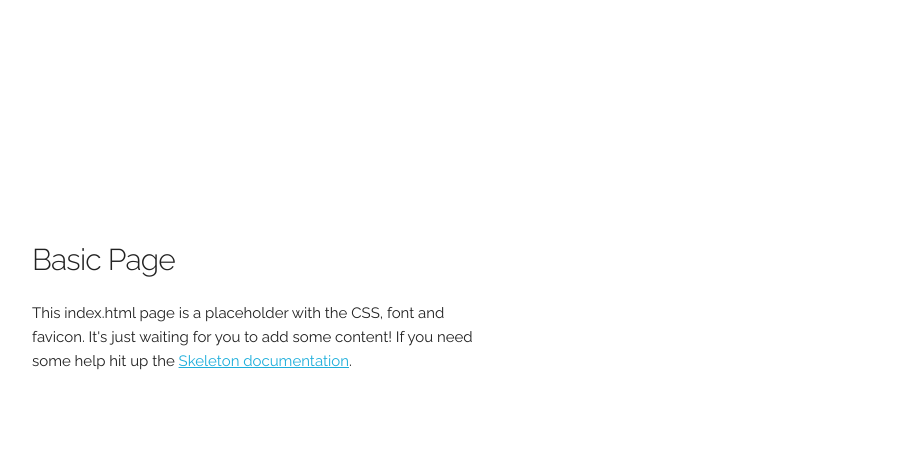
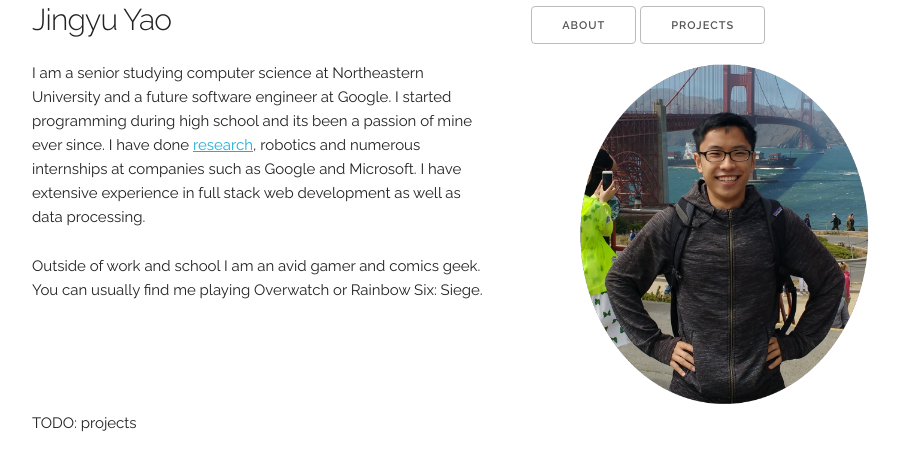
Before and after one commit to jingyuyao/jingyuyao.github.io, a plain HTML site: page index.html in a window 1280 px wide. Shown: the whole page, without its empty margins (128-1027 px from the left). Drawn offline with Linux system fonts and the light colour scheme.

Commit message:
short bio

```diff
--- /dev/null
+++ b/css/index.css
@@ -0,0 +1,4 @@
+.header {
+  align-items: center;
+  display: flex;
+}
--- a/index.html
+++ b/index.html
@@ -9,18 +9,53 @@
   <link href="//fonts.googleapis.com/css?family=Raleway:400,300,600" rel="stylesheet" type="text/css">
   <link rel="stylesheet" href="css/normalize.css">
   <link rel="stylesheet" href="css/skeleton.css">
+  <link rel="stylesheet" href="css/index.css">
   <link rel="icon" type="image/png" href="images/favicon.png">
 </head>
 <body>
 
   <div class="container">
-    <div class="row">
-      <div class="one-half column" style="margin-top: 25%">
-        <h4>Basic Page</h4>
-        <p>This index.html page is a placeholder with the CSS, font and favicon. It's just waiting for you to add some content! If you need some help hit up the <a href="http://www.getskeleton.com">Skeleton documentation</a>.</p>
+    <div class="row header">
+      <h4 class="one-half column">Jingyu Yao</h4>
+      <div class="one-half column">
+        <a class="button" href="#about">About</a>
+        <a class="button" href="#projects">Projects</a>
+      </div>
+    </div>
+    <div id="about" class="row">
+      <div class="six columns">
+        <p>
+          I am a senior studying computer science at Northeastern University
+          and a future software engineer at Google. I started programming during
+          high school and its been a passion of mine ever since. I have done
+          <a href="documents/Jingyu_Yao_HS_Research_no_code.pdf">research</a>,
+          robotics and numerous internships at companies such as Google and
+          Microsoft. I have extensive experience in full stack web development
+          as well as data processing.
+        </p>
+        <p>
+          Outside of work and school I am an avid gamer and comics geek. You can
+          usually find me playing Overwatch or Rainbow Six: Siege.
+        </p>
+      </div>
+      <div class="four offset-by-one columns">
+        <img class="u-max-full-width" src="images/me.png"/>
+      </div>
+    </div>
+    <div id="projects" class="row">
+      <div class="twelve columns">
+        TODO: projects
       </div>
     </div>
   </div>
 
+  <script>
+  (function(i,s,o,g,r,a,m){i['GoogleAnalyticsObject']=r;i[r]=i[r]||function(){
+  (i[r].q=i[r].q||[]).push(arguments)},i[r].l=1*new Date();a=s.createElement(o),
+  m=s.getElementsByTagName(o)[0];a.async=1;a.src=g;m.parentNode.insertBefore(a,m)
+  })(window,document,'script','//www.google-analytics.com/analytics.js','ga');
+  ga('create', 'UA-55772901-1', 'auto');
+  ga('send', 'pageview');
+  </script>
 </body>
 </html>
```
Also changed, not shown: images/me.png (added), 1 other file.
